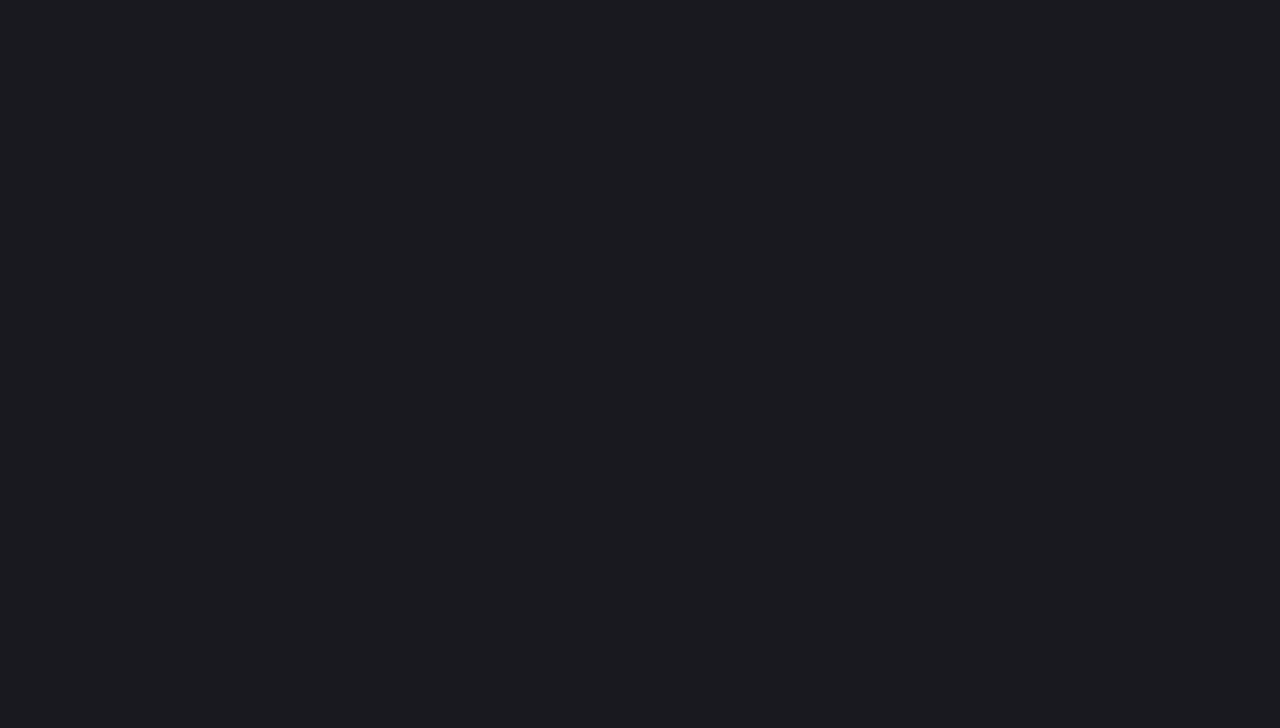
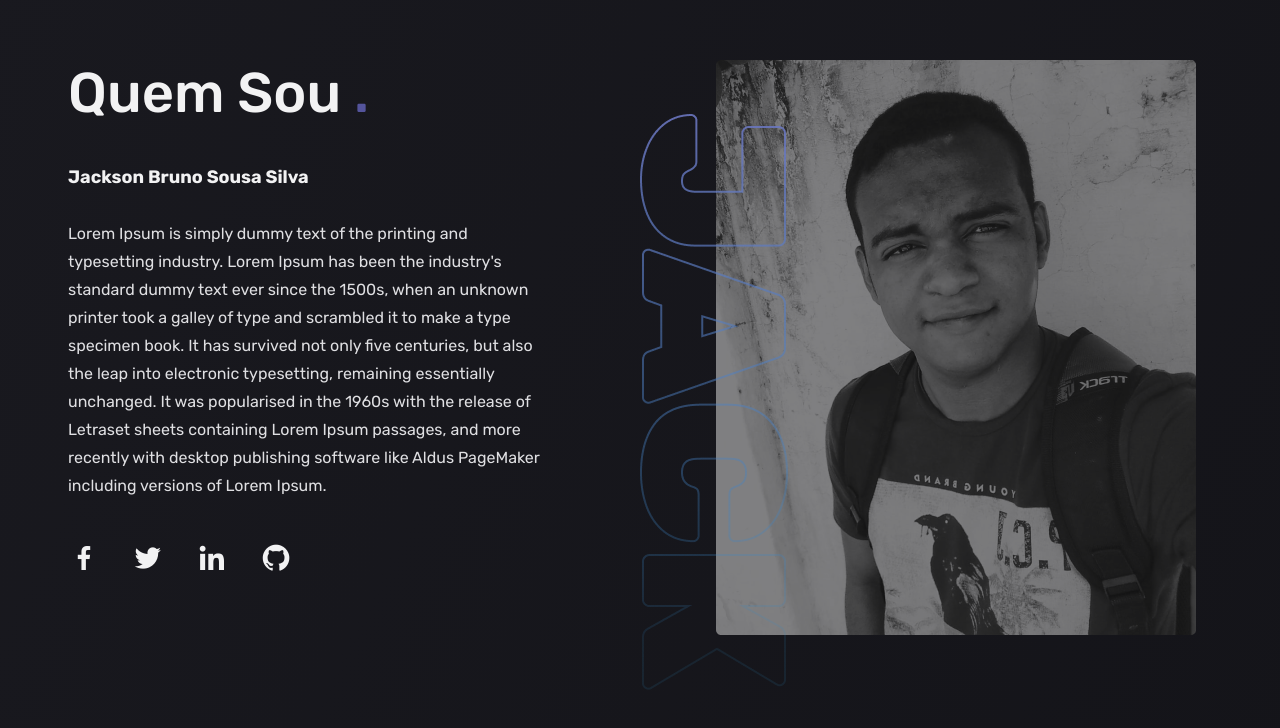
Before and after one commit to jacksonbrunoss/jackson-portfolio, a Vue app: page / in a window 1280 px wide. Shown: the part 736-1464 px from the top of the page. Before the commit the page ends 800 px from the top, so only its background shows below. Built offline with nearby package versions, Linux system fonts and the light colour scheme.

Commit message:
Component About

```diff
--- a/src/App.vue
+++ b/src/App.vue
@@ -2,22 +2,26 @@
   <div id="app">
     <Navbar />
     <Header />
+    <About />
   </div>
 </template>
 
 <script>
 import Navbar from "@/components/Header/Navbar";
 import Header from "@/components/Header/Header";
+import About from "@/components/About/About";
 export default {
   name: "App",
   components: {
     Navbar,
-    Header
+    Header,
+    About
   }
 };
 </script>
 
 <style lang="scss">
+@import url("https://unpkg.com/boxicons@2.0.5/css/boxicons.min.css");
 @import url("https://fonts.googleapis.com/css?family=Rubik:300,300i,400,400i,500,500i,700,700i,900,900i&display=swap");
 :root {
   /* Fonts */
--- /dev/null
+++ b/src/components/About/About.vue
@@ -0,0 +1,61 @@
+<template>
+  <section class="about">
+    <div class="container">
+      <div class="content">
+        <div class="content-box">
+          <Title :title="title" />
+          <h5>Jackson Bruno Sousa Silva</h5>
+          <p>Lorem Ipsum is simply dummy text of the printing and typesetting industry. Lorem Ipsum has been the industry's standard dummy text ever since the 1500s, when an unknown printer took a galley of type and scrambled it to make a type specimen book. It has survived not only five centuries, but also the leap into electronic typesetting, remaining essentially unchanged. It was popularised in the 1960s with the release of Letraset sheets containing Lorem Ipsum passages, and more recently with desktop publishing software like Aldus PageMaker including versions of Lorem Ipsum.</p>
+          <SocialLinks />
+        </div>
+        <div class="content-box">
+          <img src="../../assets/avatar.png" alt="Jackson Bruno" />
+        </div>
+      </div>
+    </div>
+  </section>
+</template>
+
+<script>
+import Title from "@/components/Global/Title";
+import SocialLinks from "@/components/Global/SocialLinks";
+export default {
+  name: "About",
+  data() {
+    return {
+      title: "Quem Sou"
+    };
+  },
+  components: {
+    Title,
+    SocialLinks
+  }
+};
+</script>
+
+<style scoped lang="scss">
+.about {
+  width: 100%;
+  height: auto;
+  background: var(--gradient);
+  padding: 96px 15px;
+}
+.content {
+  width: 100%;
+  display: flex;
+  flex-wrap: wrap;
+}
+.content-box {
+  flex: 1 2 380px;
+  h5 {
+    font-size: 1.125rem;
+    padding-bottom: 2rem;
+  }
+  p {
+    max-width: 480px;
+    line-height: 28px;
+    padding-bottom: 2rem;
+    color: var(--lighter);
+  }
+}
+</style>
--- /dev/null
+++ b/src/components/Global/SocialLinks.vue
@@ -0,0 +1,48 @@
+<template>
+  <div class="social">
+    <ul>
+      <li>
+        <a href="#">
+          <i class="bx bxl-facebook"></i>
+        </a>
+      </li>
+      <li>
+        <a href="#">
+          <i class="bx bxl-twitter"></i>
+        </a>
+      </li>
+      <li>
+        <a href="#">
+          <i class="bx bxl-linkedin"></i>
+        </a>
+      </li>
+      <li>
+        <a href="#">
+          <i class="bx bxl-github"></i>
+        </a>
+      </li>
+    </ul>
+  </div>
+</template>
+
+<script>
+export default {
+  name: "SocialLinks"
+};
+</script>
+
+<style lang="scss" scoped>
+.social ul {
+  display: flex;
+  > li a i {
+    color: var(--light);
+    font-size: 2rem;
+    margin: 10px 32px 10px 0px;
+    transition: 0.3s linear;
+    &:hover {
+      color: var(--primary);
+      transition: 0.3s linear;
+    }
+  }
+}
+</style>
--- /dev/null
+++ b/src/components/Global/Title.vue
@@ -0,0 +1,28 @@
+<template>
+  <h2 class="title">
+    {{title}}
+    <i>.</i>
+  </h2>
+</template>
+
+<script>
+export default {
+  name: "Title",
+  props: {
+    title: String
+  }
+};
+</script>
+
+<style lang="scss" scoped>
+.title {
+  font-size: 3.5rem;
+  font-weight: 500;
+  padding-bottom: 2.5rem;
+  > i {
+    color: var(--primary);
+    font-size: 3.5rem;
+    font-style: normal;
+  }
+}
+</style>
--- a/src/components/Header/Header.vue
+++ b/src/components/Header/Header.vue
@@ -3,7 +3,6 @@
     <div class="container">
       <div class="content">
         <Hero />
-        <!-- <div class="mouse"></div> -->
       </div>
     </div>
   </header>
@@ -31,33 +30,4 @@ export default {
   align-items: center;
   justify-content: center;
 }
-.mouse {
-  bottom: 0;
-  position: relative;
-  width: 30px;
-  height: 60px;
-  border: 1px solid var(--light);
-  border-radius: 30px;
-  overflow: hidden;
-  &:before {
-    content: "";
-    position: absolute;
-    width: 3px;
-    height: 8px;
-    background: var(--light);
-    border-radius: 30px;
-    left: 50%;
-    top: 10%;
-    transform: translate(-50%, 0);
-    animation: animate 2s linear infinite;
-  }
-}
-@keyframes animate {
-  0% {
-    transform: translate(-50%, 0px);
-  }
-  70% {
-    transform: translate(-50%, 10px);
-  }
-}
 </style>
```
Also changed, not shown: src/components/Global/Mouse.vue (added, +42 -0 lines), src/components/HelloWorld.vue (deleted, +0 -57 lines).
